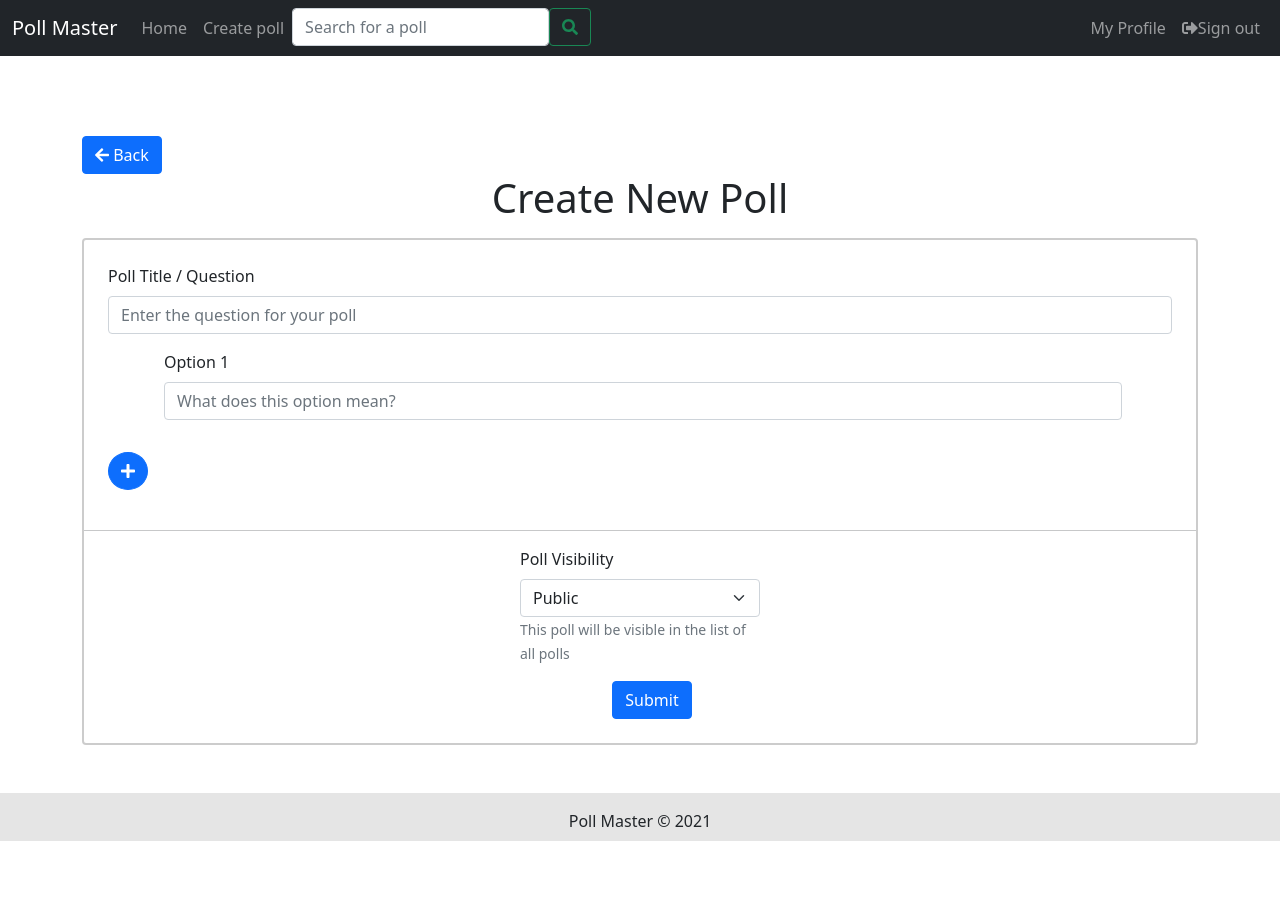
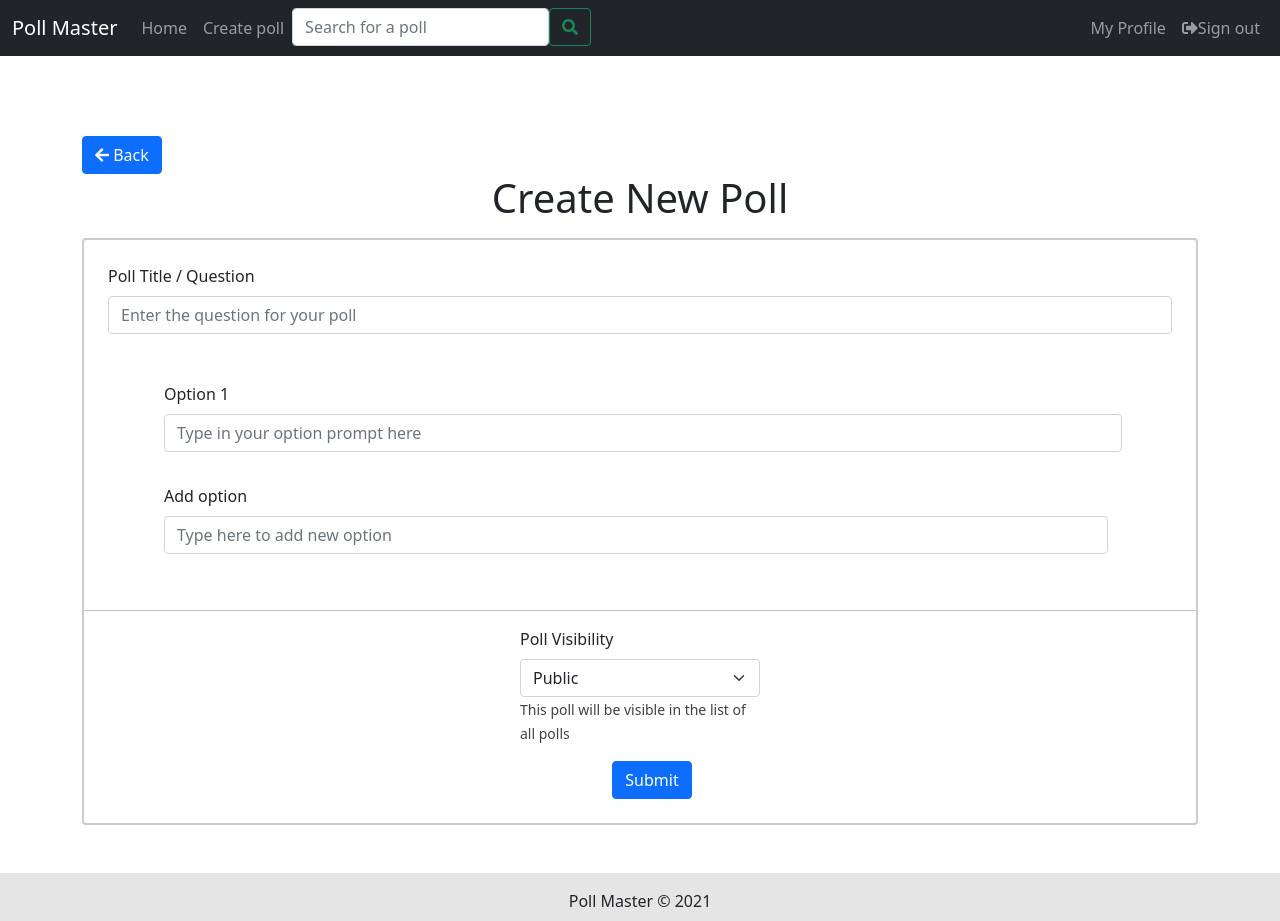
Before and after one commit to thq12345/pollmaster, a React (Create React App) app in the folder frontend/: page /polls/new-poll in a window 1280 px wide. Before the commit the page ends 841 px from the top, so only its background shows below. Built offline with nearby package versions, Linux system fonts and the light colour scheme; sample sign-in values are in the browser's storage.

Commit message:
change add poll option button to auto add poll option when typing

```diff
--- a/frontend/src/components/polls/pollOptionInput.jsx
+++ b/frontend/src/components/polls/pollOptionInput.jsx
@@ -41,7 +41,7 @@ const PollOptionInput = ({ defaultValue, onOptionValueChange, deletable, index,
             value={value}
             onChange={onValueChange}
             name="options"
-            placeholder="What does this option mean?"
+            placeholder="Type in your option prompt here"
           />
           <Form.Control.Feedback type="invalid">The option prompt cannot be empty</Form.Control.Feedback>
         </Form.Group>
--- a/frontend/src/pages/createPollPage.jsx
+++ b/frontend/src/pages/createPollPage.jsx
@@ -7,6 +7,7 @@ import PollOptionInput from "../components/polls/pollOptionInput";
 import ToastMessage from "../components/toastMessage";
 import BackButton from "../components/backButton";
 import "../stylesheets/polls/createPollPage.css";
+import "../stylesheets/polls/pollOptionInput.css";
 import PropTypes from "prop-types";
 
 const PUBLICMSG = "This poll will be visible in the list of all polls";
@@ -18,6 +19,7 @@ const CreatePollPage = ({ hasUser }) => {
   let [validated, setValidated] = useState(false);
   let [publicityMsg, setPublicityMsg] = useState(PUBLICMSG);
   let [isDisable, setDisableButton] = useState(false);
+  let [focus, setFocus] = useState(-1);
 
   let formRef = useRef();
   // let [redirect, setRedirect] = useState(null);
@@ -33,6 +35,12 @@ const CreatePollPage = ({ hasUser }) => {
       handleRedirect("/login");
     }
   }, [hasUser]);
+
+  useEffect(() => {
+    if (focus !== -1 && focus < options.length) {
+      document.querySelector(`#pollOption-${focus}`).focus();
+    }
+  }, [focus]);
 
   const handleOptionValueChange = (idx, value) => {
     let newOptions = options.map((el, i) => {
@@ -63,10 +71,11 @@ const CreatePollPage = ({ hasUser }) => {
     });
   };
 
-  const addPollOptions = () => {
+  const addPollOptions = (value) => {
     let newOptions = [...options];
-    newOptions.push("");
+    newOptions.push(value);
     setOptions(newOptions);
+    setFocus(newOptions.length - 1);
   };
 
   const handleFormSubmit = async (e) => {
@@ -116,10 +125,29 @@ const CreatePollPage = ({ hasUser }) => {
             <Form.Control.Feedback type="invalid">Please fill in the title / question</Form.Control.Feedback>
           </Form.Group>
 
-          <div className="poll-options">{renderPollOptions()}</div>
-          <Button className="add-poll-options-button" onClick={addPollOptions}>
+          <div className="poll-options mt-5">{renderPollOptions()}</div>
+
+          <Form.Group className="mb-3" style={{ marginLeft: "3.5em", marginRight: "4em" }} controlId="placeholderInput">
+            <Form.Label>Add option</Form.Label>
+            <Form.Control
+              type="text"
+              value=""
+              onChange={(e) => {
+                addPollOptions(e.currentTarget.value);
+              }}
+              placeholder="Type here to add new option"
+            />
+            <Form.Control.Feedback type="invalid">The option prompt cannot be empty</Form.Control.Feedback>
+          </Form.Group>
+
+          {/* <Button
+            className="add-poll-options-button"
+            onClick={() => {
+              addPollOptions("");
+            }}
+          >
             <FontAwesomeIcon icon={faPlus} />
-          </Button>
+          </Button> */}
         </div>
 
         <hr />
@@ -138,9 +166,9 @@ const CreatePollPage = ({ hasUser }) => {
               aria-label="Select publicity"
             >
               <option value={true}>Public</option>
-              <option value={false}>Unlisted</option>
+              <option value={false}>Private</option>
             </Form.Select>
-            <Form.Text>{publicityMsg}</Form.Text>
+            <Form.Text style={{ color: "rgba(0, 0, 0, 0.75)" }}>{publicityMsg}</Form.Text>
           </Form.Group>
         </div>
 
```
